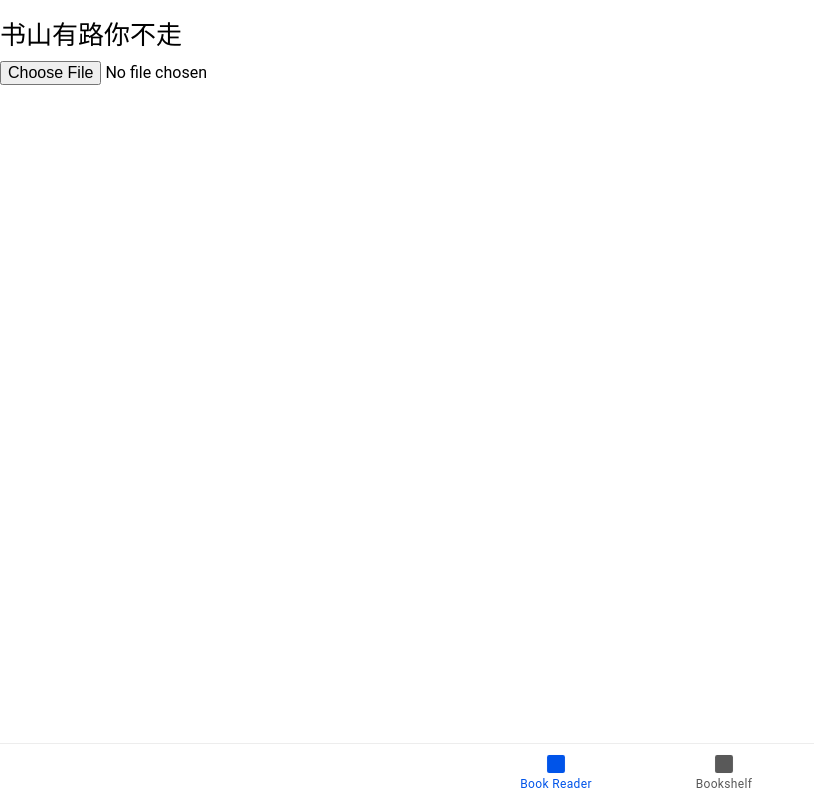
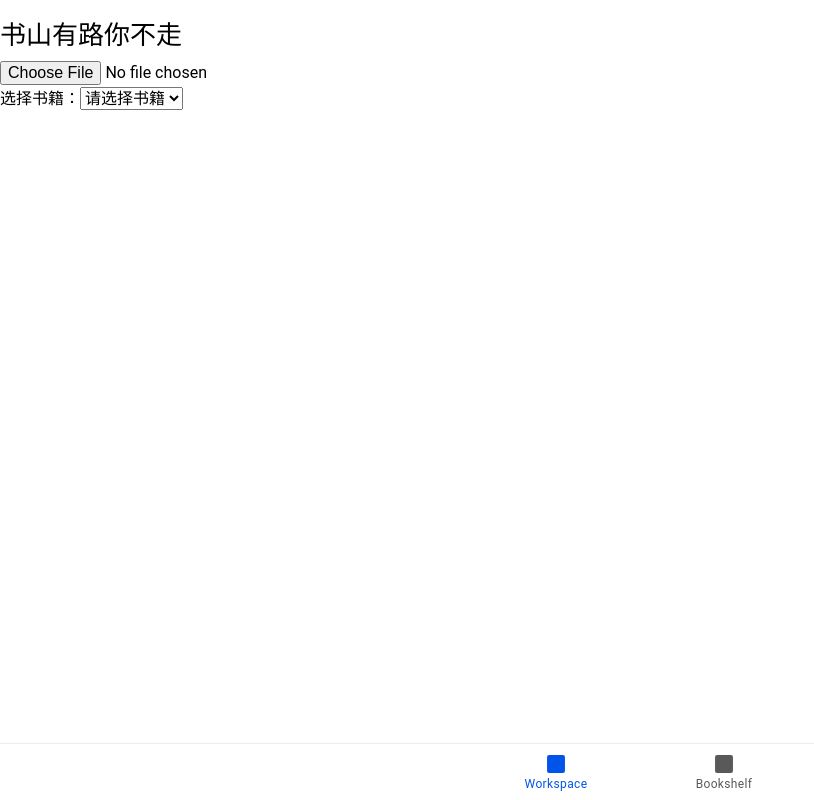
Before and after one commit to tianzeshi-study/MultiReader, a React (Vite) app: page /reader in a window 1280 px wide. Shown: the whole page, without its empty margins (0-814 px from the left). Built offline with nearby package versions, Linux system fonts and the light colour scheme.

Commit message:
workspace books choose

```diff
--- a/src/App.tsx
+++ b/src/App.tsx
@@ -55,7 +55,7 @@ const App: React.FC = () => (
 
               <IonTabButton tab="reader" href="/reader">
             <IonIcon aria-hidden="true" icon={square} />
-            <IonLabel>Book Reader</IonLabel>
+            <IonLabel>Workspace</IonLabel>
           </IonTabButton>
 
 
--- a/src/components/Bookshelf.tsx
+++ b/src/components/Bookshelf.tsx
@@ -117,11 +117,28 @@ const Bookshelf: React.FC = () => {
       {error && <p style={{ color: 'red' }}>{error}</p>}
 
       <h2>Imported Books</h2>
-      <ul>
-        {books.map((book) => (
-          <li key={book.id}>{book.name}</li>
-        ))}
-      </ul>
+      <table>
+        <thead>
+          <tr>
+            <th>Title</th>
+            <th>Total Pages</th>
+            <th>Size (MB)</th>
+            <th>Imported At</th>
+            <th>Updated At</th>
+          </tr>
+        </thead>
+        <tbody>
+          {books.map((book) => (
+            <tr key={book.id}>
+              <td>{book.name}</td>
+              <td>{book.totalPage}</td>
+              <td>{(book.size / (1024 * 1024)).toFixed(2)}</td>
+              <td>{new Date(book.importedAt).toLocaleString()}</td>
+              <td>{new Date(book.updatedAt).toLocaleString()}</td>
+            </tr>
+          ))}
+        </tbody>
+      </table>
     </div>
   );
 };
--- a/src/components/FileToHtml.tsx
+++ b/src/components/FileToHtml.tsx
@@ -10,10 +10,15 @@ GlobalWorkerOptions.workerSrc = '/pdfjs/pdf.worker.min.mjs';
 // GlobalWorkerOptions.workerSrc = 'https://cdnjs.cloudflare.com/ajax/libs/pdf.js/4.9.155/pdf.worker.min.js';
 
 
-const FileToHtml: React.FC<{ onHtmlExtracted: (html: string) => void }> = ({ onHtmlExtracted }) => {
+const FileToHtml: React.FC<{ onHtmlExtracted: (html: string) => void, onFileUploaded?: (file: File) => void }> = ({ onHtmlExtracted, onFileUploaded }) => {
     const handleFileUpload = async (event: React.ChangeEvent<HTMLInputElement>) => {
         const file = event.target.files?.[0];
         if (!file) return;
+
+        // 调用 onFileUploaded 回调
+        if (onFileUploaded) {
+            onFileUploaded(file);
+        }
 
         const reader = new FileReader();
         reader.onload = async () => {
@@ -56,7 +61,7 @@ const FileToHtml: React.FC<{ onHtmlExtracted: (html: string) => void }> = ({ onH
                             const lines: any[] = [];
                             let currentLine: TextItem[] = [];
 
-                                for (const item of textContent.items ) {
+                            for (const item of textContent.items) {
 
                                 if ('transform' in item) {
 
@@ -84,7 +89,7 @@ const FileToHtml: React.FC<{ onHtmlExtracted: (html: string) => void }> = ({ onH
 
                             // 将每行转换为 HTML
                             const htmlPage = lines.map(line => {
-                                    const lineText = line.map((item: TextItem)  => item.str).join(" ");
+                                const lineText = line.map((item: TextItem) => item.str).join(" ");
                                 return `<div>${lineText}</div>`;
                             }).join("");
 
--- a/src/components/PagesReader.tsx
+++ b/src/components/PagesReader.tsx
@@ -3,28 +3,99 @@ import HtmlViewer from "./HtmlViewer";
 import FileToHtml from "./FileToHtml";
 import usePageJumper from '../hooks/usePageJumper'; // 导入自定义 Hook
 
-// GlobalWorkerOptions.workerSrc = '/pdfjs/pdf.worker.min.mjs';
-// GlobalWorkerOptions.workerSrc = 'https://cdnjs.cloudflare.com/ajax/libs/pdf.js/4.9.155/pdf.worker.min.js';
+
+
+interface BookPageInfo {
+  bookName: string;
+  totalPages: number;
+}
 
 const PagesReader: React.FC = () => {
   const [htmlContent, setHtmlContent] = useState<string>('');
   const [htmlArray, setHtmlArray] = useState<string[]>([]);
   const [currentPage, setCurrentPage] = useState<number>(0);
+  const [booksPage, setBooksPage] = useState<BookPageInfo[]>([]);
+  const [currentBookIndex, setCurrentBookIndex] = useState<number>(0); // 修改：存储索引
 
     const handleHtmlExtracted = (html:string) => {
         setHtmlArray(prevArray => [...prevArray, html]);
     }
 
+const handleFileChange = (file:File) => {
+        console.log("file changed", file.name);
+        // 更新书籍页数信息
+        setBooksPage(prevBooks => {
+          const existingBookIndex = prevBooks.findIndex(book => book.bookName === file.name);
+          if (existingBookIndex > -1) {
+            // 如果书籍已存在，则更新页数 (这里假设每次上传都会重置该书的页数)
+            const updatedBooks = [...prevBooks];
+            updatedBooks[existingBookIndex] = { bookName: file.name, totalPages: 0 }; // 初始为0，后续根据 htmlArray 更新
+            return updatedBooks;
+          } else {
+            // 如果书籍不存在，则添加新书籍
+            return [...prevBooks, { bookName: file.name, totalPages: 0 }];
+          }
+        });
+    }
+
+    /*
+    const handleFileChange = (file:File) => {
+        console.log("file changed", file.name);
+      setBooksPage(prevBooks => {
+        return prevBooks.map((book, index) => {
+            console.log(book, index);
+          if (index === currentBookIndex) { // 修改：根据索引比较
+            return { ...book, totalPages: htmlArray.length };
+          }
+          return book;
+        });
+      });
+}
+*/
+
   useEffect(() => {
-    console.log(htmlArray.length);
+    // console.log(htmlArray.length);
     if (htmlArray.length > 0) {
       setHtmlContent(htmlArray[currentPage]);
+
+      // 更新当前书籍的总页数
+      setBooksPage(prevBooks => {
+        return prevBooks.map((book, index) => {
+          // if (index === currentBookIndex) { // 修改：根据索引比较
+            // return { ...book, totalPages: htmlArray.length };
+          // }
+          // return book;
+          if (index > 0) { // 修改：根据索引比较
+          return { ...book, totalPages: (htmlArray.length - booksPage[index -1].totalPages) };
+          }
+          return book;
+        });
+      });
     }
-  }, [htmlArray, currentPage]);
+  }, [htmlArray, currentPage, currentBookIndex]);
+
+
+
+useEffect(() => {
+    if (htmlArray.length > 0) {
+      setHtmlContent(htmlArray[currentPage]);
+      // 更新当前书籍的总页数
+      setBooksPage(prevBooks => {
+        return prevBooks.map((book, index) => {
+            console.log(book, index);
+          if (index === currentBookIndex) { // 修改：根据索引比较
+            return { ...book, totalPages: htmlArray.length };
+          }
+          return book;
+        });
+      });
+    }
+  }, [booksPage.length]);
 
   useEffect(() => {
     if (htmlArray.length > 0) {
-      setCurrentPage(0); // 确保有内容时显示第一页
+      // setCurrentPage(0); // 确保有内容时显示第一页
+      setCurrentPage(currentPage);
     }
   }, [htmlArray]);
 
@@ -40,24 +111,50 @@ const PagesReader: React.FC = () => {
         onPageChange: setCurrentPage,
     });
 
-  // 新增：处理回车事件
+  // 处理回车事件
   const handleKeyPress = (event: React.KeyboardEvent<HTMLInputElement>) => {
     if (event.key === 'Enter') {
       handleJump();
     }
   };
 
+  // 修改：处理书籍切换，接收索引
+  const handleBookChange = (event: React.ChangeEvent<HTMLSelectElement>) => {
+    const selectedBookIndex = parseInt(event.target.value, 10); // 解析索引
+    setCurrentBookIndex(selectedBookIndex);
+      // 切换书籍时，重置当前页码为 0
+      // setCurrentPage(0);
+      // TODO: 根据书籍名称加载对应的 htmlArray
+
+  };
+
   return (
     <div>
       <h1>书山有路你不走</h1>
-      <FileToHtml onHtmlExtracted={handleHtmlExtracted}/>
+      <FileToHtml
+        onHtmlExtracted={handleHtmlExtracted}
+        onFileUploaded={handleFileChange}
+      />
+
+      {/* 修改：书籍选择下拉框 */}
+      <div>
+        <label htmlFor="book-select">选择书籍：</label>
+        <select id="book-select" value={currentBookIndex} onChange={handleBookChange}>
+          <option value="">请选择书籍</option>
+          {booksPage.map((book, index) => (
+            <option key={index} value={index}> {/* 修改：value 为索引 */}
+              {book.bookName} ({book.totalPages} 页)
+            </option>
+          ))}
+        </select>
+      </div>
+
       {htmlContent && (
         <>
           <h2>学海无涯你闯进来</h2>
           <HtmlViewer htmlContent={htmlContent} />
           <div>
             <button onClick={() => handlePageChange('prev')} disabled={currentPage === 0}>上一页</button>
-
 
             <input
               type="text"
@@ -68,7 +165,6 @@ const PagesReader: React.FC = () => {
             />
 
             <button onClick={() => handlePageChange('next')} disabled={currentPage === htmlArray.length - 1}>下一页</button>
-
           </div>
         </>
       )}
--- a/src/data/database.ts
+++ b/src/data/database.ts
@@ -2,7 +2,6 @@ import Dexie, { Table } from 'dexie'
 
 
 export interface BookStorage {
-  // use file hash as id
   id: string
   name: string
   size: number
--- a/src/data/file.ts
+++ b/src/data/file.ts
@@ -114,20 +114,23 @@ const datahash = await getHash(data);
 
     if (!books?.find((b) => b.id === datahash)) {
         addData(datahash, data);
+
+            let book = books?.find((b) => b.name === file.name)
+
+    if (!book) {
+      book = await addBook(file);
+    newBooks.push(book);
+            } else {
+        console.log("book already in bookshelf");
+    }
+
     } else {
         console.log("same hash book exist ");
+        await updateBook(datahash, {name: file.name, updatedAt: Date.now()});
     }
 
 
-    let book = books?.find((b) => b.name === file.name)
-    if (!book) {
-      book = await addBook(file);
-    newBooks.push(book);
 
-
-    } else {
-        console.log("book already in bookshelf");
-    }
 
 
   }
@@ -209,3 +212,12 @@ async function getHash(data: string[]): Promise<string> {
 
   return hashHex;
 }
+
+async function updateBook(id: string, updatedFields: Partial<BookRecord>) {
+  const updated = await db.books.update(id, updatedFields);
+  if (updated) {
+    console.log('Book updated successfully');
+  } else {
+    console.log('Book not found');
+  }
+}
```
Lines whose indentation alone changed are shown as unchanged.
